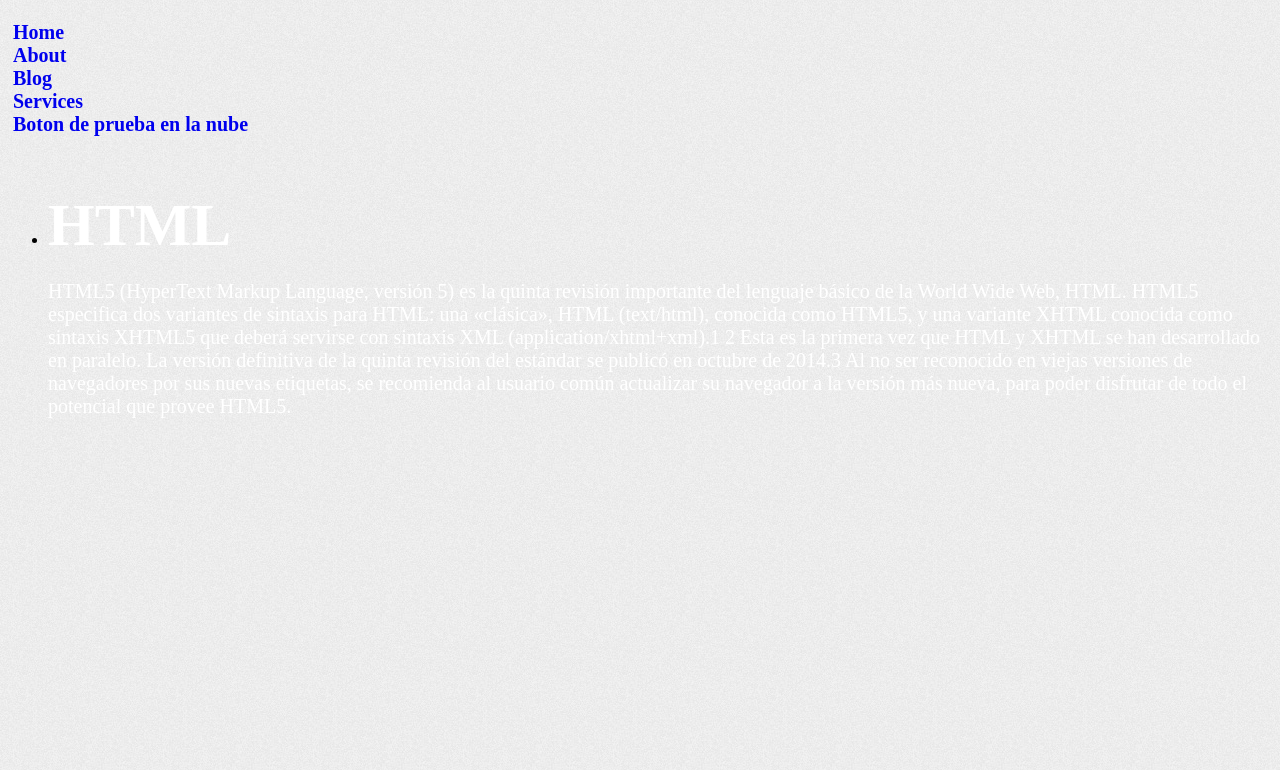
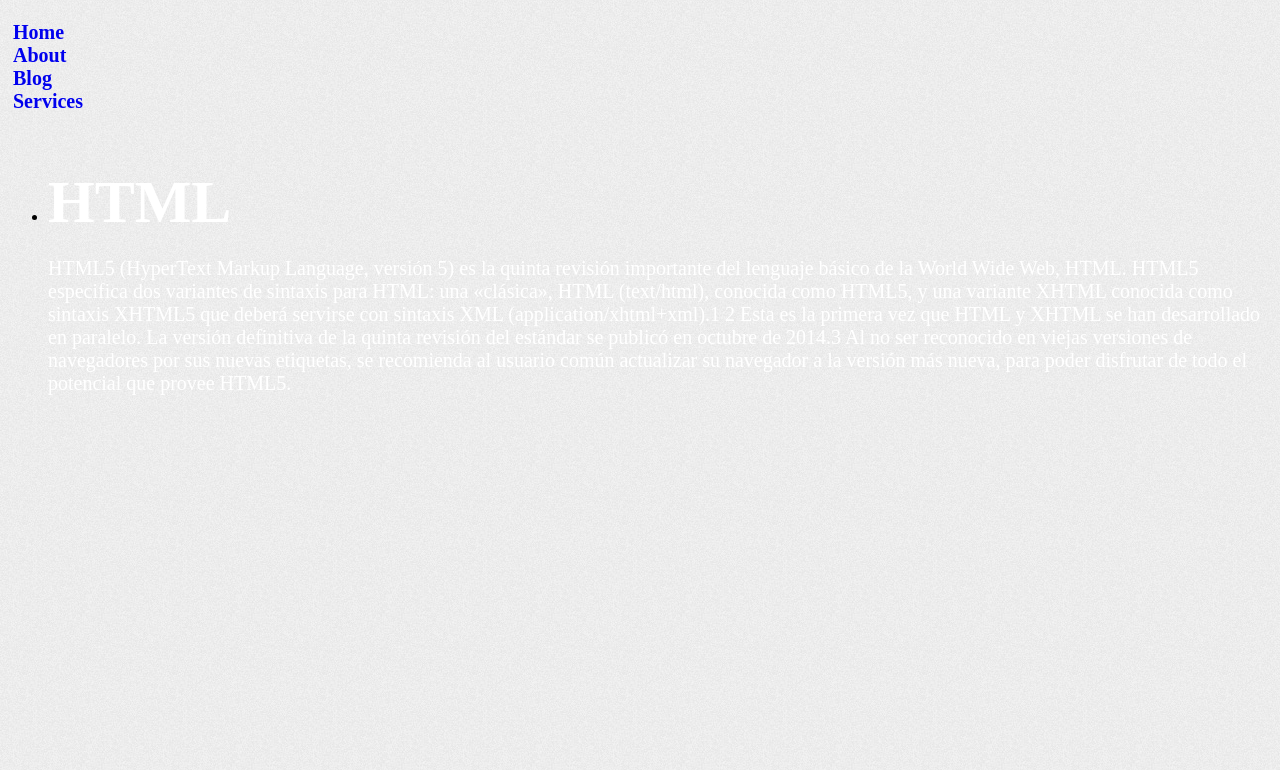
Before and after one commit to juangonzalesmen/JuanAbelGonzales, a plain HTML site: page JuanGonzalesMen/public_html/index.html in a window 1280 px wide. Shown: the part 30-800 px from the top of the page. Drawn offline with Linux system fonts and the light colour scheme.

Commit message:
gitpush desde la nube

```diff
--- a/JuanGonzalesMen/public_html/index.html
+++ b/JuanGonzalesMen/public_html/index.html
@@ -18,7 +18,6 @@
                             <li><a href="#">About</a></li>
                             <li><a href="#">Blog</a></li>
                             <li><a href="#">Services</a></li>
-                            <li><a href="#">Boton de prueba en la nube</a></li>
                         </ul>
                     </nav>
                 </header>
```
Also changed, not shown: 1 other file.
